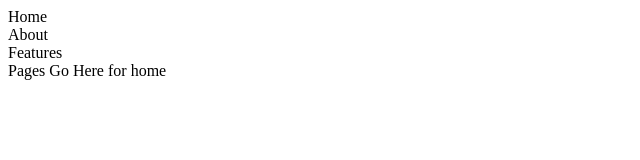
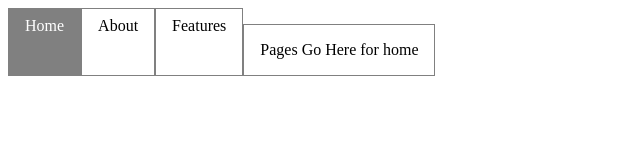
Before and after one commit to acciojob/React-Components-Tabs-TarunVanshkar, a React app: page / in a window 1280 px wide. Shown: the whole page, without its empty margins (0-640 px from the left). Built offline with nearby package versions, Linux system fonts and the light colour scheme.

Commit message:
submitting code-Thu Jul 13 2023 20:54:38 GMT+0530 (India Standard Time)

```diff
--- a/src/index.js
+++ b/src/index.js
@@ -1,5 +1,6 @@
 import React from "react";
 import ReactDOM from "react-dom";
 import App from "./components/App";
+import './styles/App.css'
 
 ReactDOM.render(<App/>, document.getElementById("root"))
--- a/src/styles/App.css
+++ b/src/styles/App.css
@@ -1,12 +1,20 @@
-h1 {
-    color: #27aedb;
-    text-align: center;
-    }
+.tabs {
+    display: flex;
+  }
 
+  .tab {
+    padding: 8px 16px;
+    border: 1px solid gray;
+    cursor: pointer;
+  }
 
-button{
-    color: #27aedb;
-    text-align: center;
-    justify-content: center;
-    align-items: center;
-}
+  .tab.active {
+    background-color: gray;
+    color: white;
+  }
+
+  .viewport {
+    margin-top: 16px;
+    padding: 16px;
+    border: 1px solid gray;
+  }
```
Also changed, not shown: .github/workflows/test.yml.
